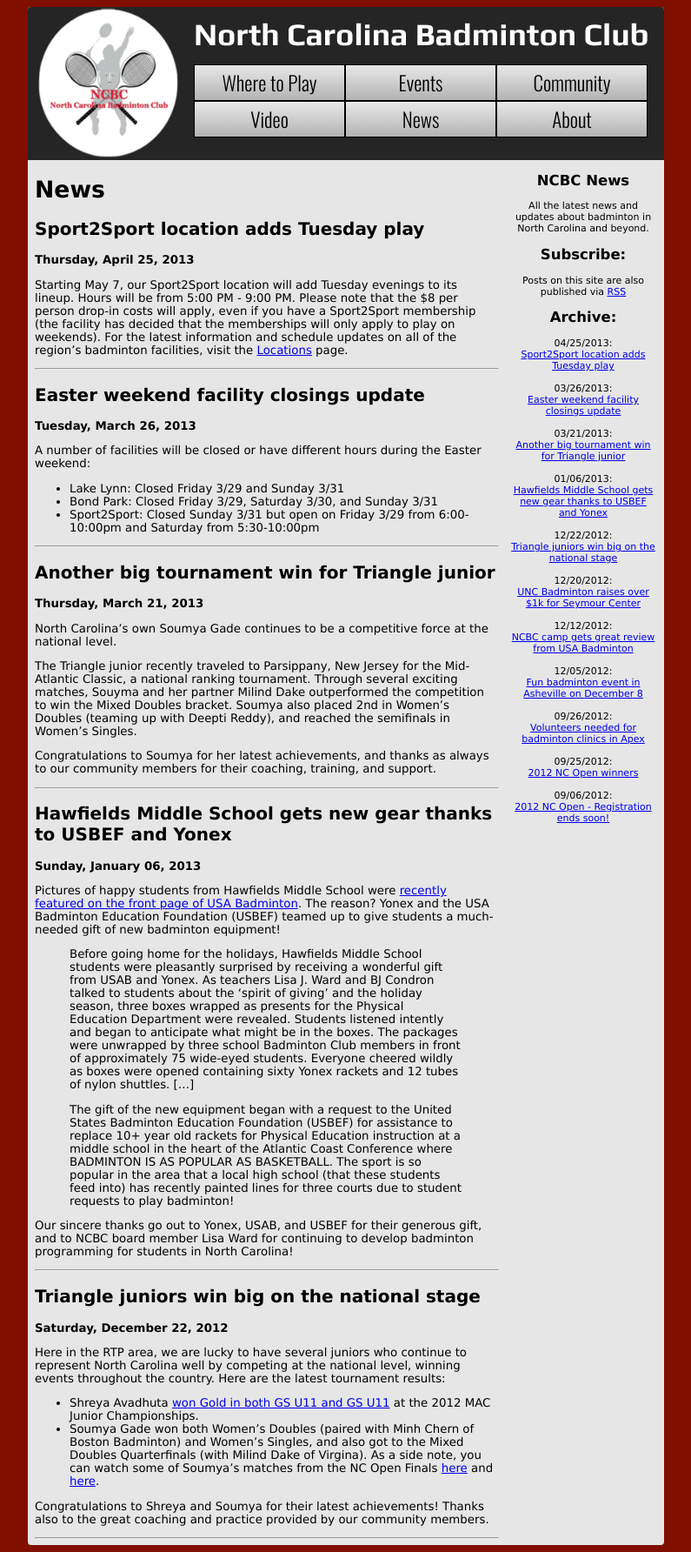
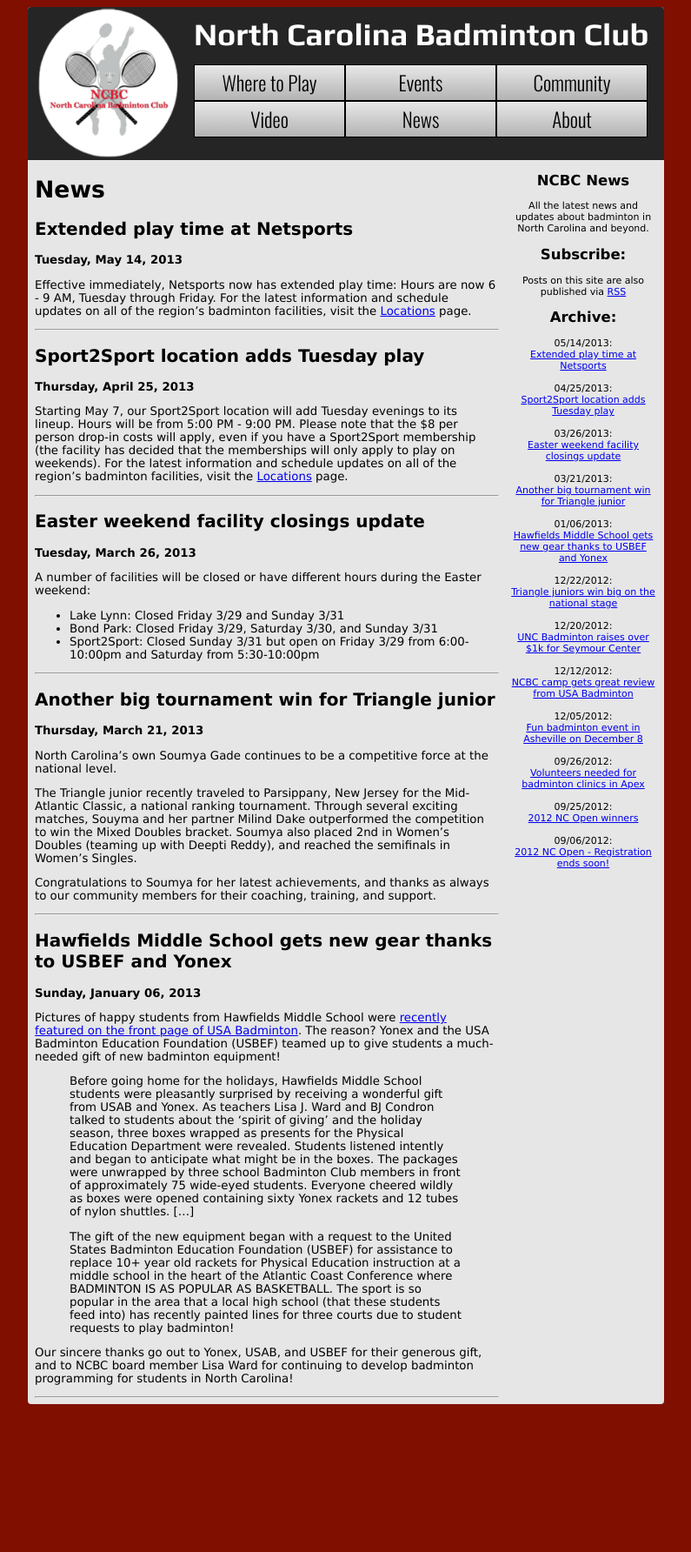
Before and after one commit to NCBC/ncbc.github.com, a Jekyll site: the page built from news/index.html, in a window 1280 px wide. Shown: the whole page at 87% size, without its empty margins (242-1037 px from the left). Built offline with Jekyll 4.4.1, drawn with Linux system fonts in a browser that asks for light colours; after the commit the page ends 1622 px from its top, so only the background shows below that.

Commit message:
Updated Netsports hours

```diff
--- a/locations.md
+++ b/locations.md
@@ -28,7 +28,7 @@
 **Netsports**
 
 * 3717 Davis Drive, Morrisville, NC 27560 ([map](http://maps.google.com/maps?q=3717+Davis+Drive,+Morrisville,+NC+27560&hl=en&hnear=3717+Davis+Dr,+Morrisville,+Wake,+North+Carolina+27560&t=m&z=16))
-* Tuesday - Friday: 6:00 AM - 8:00 AM
+* Tuesday - Friday: 6:00 AM - 9:00 AM
 * Cost: $5 per visit, $20 for 5 sessions, or $25 per month
 * For more information, join the [Netsports mailing list](https://groups.google.com/forum/#!forum/badminton-is-passion)
 
--- /dev/null
+++ b/news/_posts/2013-05-14-extended-play-time-at-netsports.md
@@ -0,0 +1,6 @@
+---
+layout: post
+title: "Extended play time at Netsports"
+---
+
+Effective immediately, Netsports now has extended play time: Hours are now 6 - 9 AM, Tuesday through Friday. For the latest information and schedule updates on all of the region's badminton facilities, visit the [Locations](http://ncbadminton.org/locations) page.
```
Also changed, not shown: other parts of locations.md (+1 -1 lines), index.html (+11 -11 lines).
